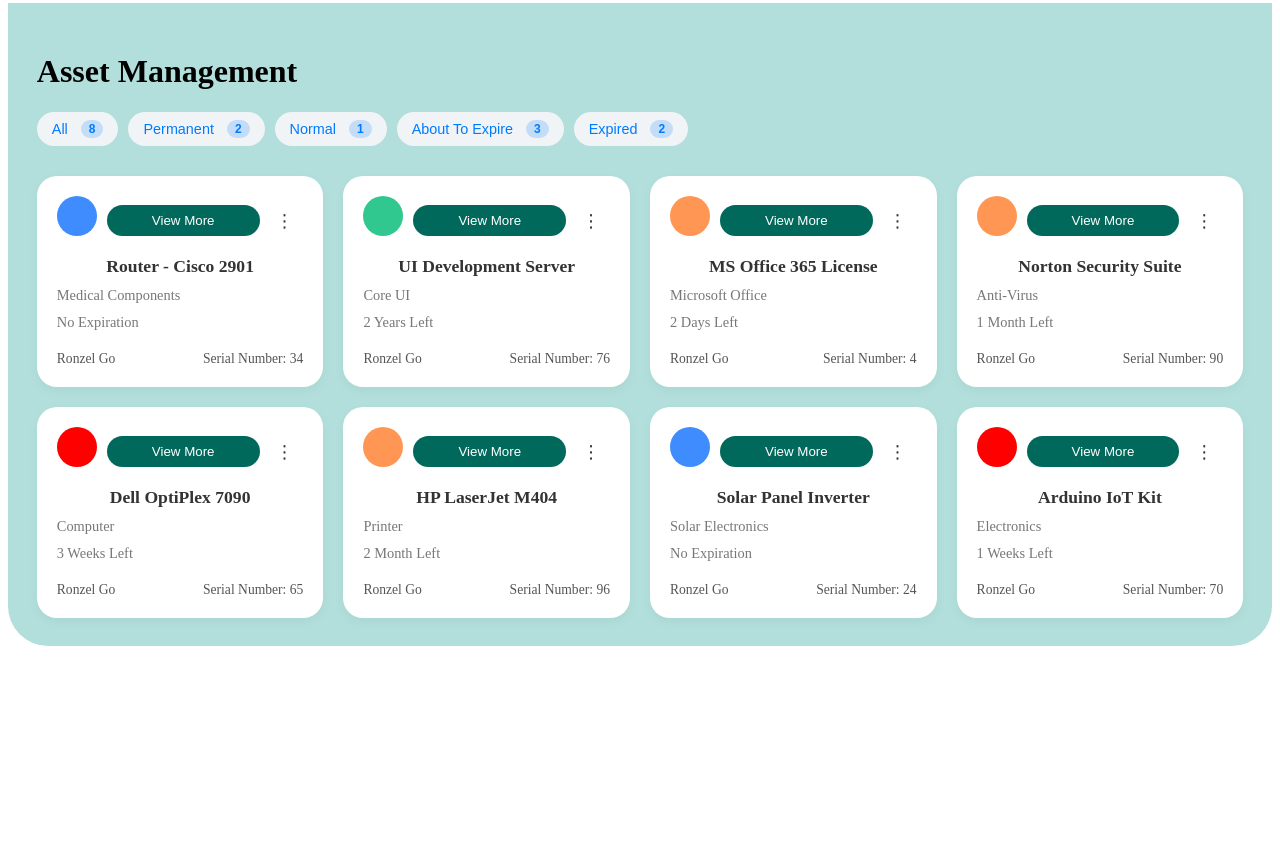
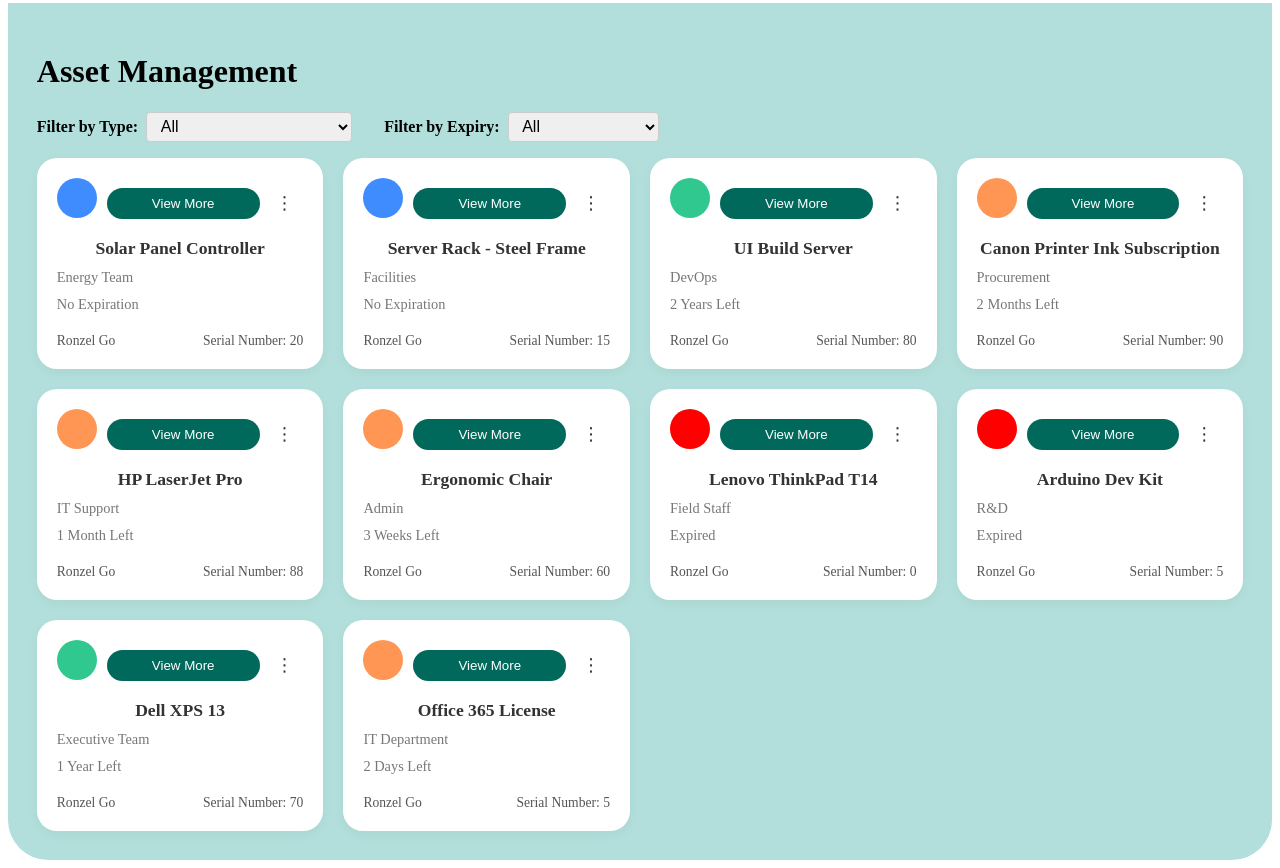
Before and after one commit to Irohavenot/DOH-TRC-System, a React (Vite) app: page /assets in a window 1280 px wide. Before the commit the page ends 800 px from the top, so only its background shows below. Built offline with nearby package versions, Linux system fonts and the light colour scheme.

Commit message:
New Updates sa Dashboard

```diff
--- a/src/assets/assetmanagement.css
+++ b/src/assets/assetmanagement.css
@@ -302,25 +302,34 @@
     transition: background 0.2s, color 0.2s;
   }
 
-  .filter-tabs button span {
-    background: #007aff30; /* Light blue badge background */
-    color: #007aff;
-    padding: 2px 8px;
-    border-radius: 12px;
-    font-size: 0.75rem;
-    font-weight: bold;
-    transition: background 0.2s, color 0.2s;
-  }
+.filter-dropdowns {
+  display: flex;
+  gap: 1rem;
+  margin-bottom: 1rem;
+}
 
-  .filter-tabs button:hover {
-    background: #1876db;
-    color: white;
-  }
+.filter-dropdowns {
+  display: flex;
+  gap: 2rem; /* space between filter blocks */
+  align-items: center;
+  margin-bottom: 1rem;
+}
 
-  .filter-tabs button:hover span {
-    background: white;
-    color: #007aff;
-  }
+.filter-dropdowns label {
+  display: flex;
+  align-items: center;
+  font-weight: bold;
+  gap: 0.5rem; /* space between label text and dropdown */
+}
+
+.filter-dropdowns select {
+  padding: 0.3rem 0.6rem;
+  border-radius: 4px;
+  border: 1px solid #ccc;
+  font-size: 1rem;
+  cursor: pointer;
+}
+
 
   .cards-grid {
   grid-template-columns: repeat(auto-fill, minmax(240px, 1fr));
--- a/src/components/assetmanagement/AssetManagement.tsx
+++ b/src/components/assetmanagement/AssetManagement.tsx
@@ -3,12 +3,11 @@
 import '@fortawesome/fontawesome-free/css/all.min.css';
 
 const AssetManagement = () => {
+  type ExpiryFilter = 'all' | 'permanent' | 'normal' | 'aboutToExpire' | 'expired';
+  type TypeFilter = 'all' | 'desktop' | 'printer' | 'server' | 'furniture' | 'consumable' | 'other';
 
-
-  const [filter, setFilter] = useState<'all' | 'permanent' | 'normal' | 'aboutToExpire' | 'expired'>('all');
-
-
-
+  const [expiryFilter, setExpiryFilter] = useState<ExpiryFilter>('all');
+  const [typeFilter, setTypeFilter] = useState<TypeFilter>('all');
 
   interface Card {
     title: string;
@@ -16,123 +15,94 @@
     timeLeft: string;
     progress: number;
     iconClass: string;
+    type: TypeFilter;
   }
+
 const [cards, setCards] = useState<Card[]>([
-    { title: "Router - Cisco 2901", team: "Medical Components", timeLeft: "No Expiration", progress: 34, iconClass: "icon-blue" },
-    { title: "UI Development Server", team: "Core UI", timeLeft: "2 Years Left", progress: 76, iconClass: "icon-green" },
-    { title: "MS Office 365 License", team: "Microsoft Office", timeLeft: "2 Days Left", progress: 4, iconClass: "icon-orange" },
-    { title: "Norton Security Suite", team: "Anti-Virus", timeLeft: "1 Month Left", progress: 90, iconClass: "icon-orange" },
-    { title: "Dell OptiPlex 7090", team: "Computer", timeLeft: "3 Weeks Left", progress: 65, iconClass: "icon-red" },
-    { title: "HP LaserJet M404", team: "Printer", timeLeft: "2 Month Left", progress: 96, iconClass: "icon-orange" },
-    { title: "Solar Panel Inverter", team: "Solar Electronics", timeLeft: "No Expiration", progress: 24, iconClass: "icon-blue" },
-    { title: "Arduino IoT Kit", team: "Electronics", timeLeft: "1 Weeks Left", progress: 70, iconClass: "icon-red" },
+
+  { title: "Solar Panel Controller", team: "Energy Team", timeLeft: "No Expiration", progress: 20, iconClass: "icon-blue", type: 'other' },
+  { title: "Server Rack - Steel Frame", team: "Facilities", timeLeft: "No Expiration", progress: 15, iconClass: "icon-blue", type: 'furniture' },
+  { title: "UI Build Server", team: "DevOps", timeLeft: "2 Years Left", progress: 80, iconClass: "icon-green", type: 'server' },
+  { title: "Canon Printer Ink Subscription", team: "Procurement", timeLeft: "2 Months Left", progress: 90, iconClass: "icon-orange", type: 'consumable' },
+  { title: "HP LaserJet Pro", team: "IT Support", timeLeft: "1 Month Left", progress: 88, iconClass: "icon-orange", type: 'printer' },
+  { title: "Ergonomic Chair", team: "Admin", timeLeft: "3 Weeks Left", progress: 60, iconClass: "icon-orange", type: 'furniture' },
+  { title: "Lenovo ThinkPad T14", team: "Field Staff", timeLeft: "Expired", progress: 0, iconClass: "icon-red", type: 'desktop' },
+  { title: "Arduino Dev Kit", team: "R&D", timeLeft: "Expired", progress: 5, iconClass: "icon-red", type: 'other' },
+  { title: "Dell XPS 13", team: "Executive Team", timeLeft: "1 Year Left", progress: 70, iconClass: "icon-green", type: 'desktop' },
+  { title: "Office 365 License", team: "IT Department", timeLeft: "2 Days Left", progress: 5, iconClass: "icon-orange", type: 'consumable' },
 ]);
 
+
   const filteredCards = cards.filter((card) => {
-    switch (filter) {
-      case 'permanent':
-        return card.iconClass === 'icon-blue';
-      case 'normal':
-        return card.iconClass === 'icon-green';
-      case 'aboutToExpire':
-        return card.iconClass === 'icon-orange';
-      case 'expired':
-        return card.iconClass === 'icon-red';
-      default:
-        return true;
+    const matchesExpiry = (() => {
+      switch (expiryFilter) {
+        case 'permanent': return card.iconClass === 'icon-blue';
+        case 'normal': return card.iconClass === 'icon-green';
+        case 'aboutToExpire': return card.iconClass === 'icon-orange';
+        case 'expired': return card.iconClass === 'icon-red';
+        default: return true;
       }
+    })();
+
+    const matchesType = typeFilter === 'all' || card.type === typeFilter;
+
+    return matchesExpiry && matchesType;
   });
 
-
-
-
-
-
-
-
-
-
-
-
-
-  const [selectedCard, setSelectedCard] = React.useState<Card | null>(null);
+  const [selectedCard, setSelectedCard] = useState<Card | null>(null);
   const [openCardOptionsId, setOpenCardOptionsId] = useState<number | null>(null);
 
-  const handleViewMore = (card: Card) => {
-    setSelectedCard(card);
-  };
-
-  const handleCloseModal = () => {
-    setSelectedCard(null);
-  };
-
-
-
-
-
+  const handleViewMore = (card: Card) => setSelectedCard(card);
+  const handleCloseModal = () => setSelectedCard(null);
   const handleCardOptionsToggle = (index: number) => {
     setOpenCardOptionsId(prev => (prev === index ? null : index));
   };
-
   const handleDeleteCard = (index: number) => {
     setCards(prev => prev.filter((_, i) => i !== index));
-    setOpenCardOptionsId(null); // Close the menu after deleting
+    setOpenCardOptionsId(null);
   };
-
   const handleEditCard = (index: number) => {
     console.log(`Editing card at index ${index}`);
-    // Add your edit logic here (e.g., open a modal to edit the card details)
-    setOpenCardOptionsId(null); // Close the menu after clicking edit
+    setOpenCardOptionsId(null);
   };
 
   return (
-
     <div className="content-here">
-
       {selectedCard && (
         <div className="modal-backdrop" onClick={handleCloseModal}>
           <div className="modal" onClick={(e) => e.stopPropagation()}>
-            <div className="modal-image">
-              <img src="printer.jpg" alt="Asset" />
-            </div>
-            <div className="modal-details">
-              <h2>Asset Details</h2>
-              <table className="modal-table">
-                <thead>
-                  <tr>
-                    <th>Attribute</th>
-                    <th>Details</th>
-                  </tr>
-                </thead>
-                <tbody>
-                  <tr><td><strong>Asset ID:</strong></td><td>12345</td></tr>
-                  <tr><td><strong>Asset Name:</strong></td><td>{selectedCard.title}</td></tr>
-                  <tr><td><strong>Category:</strong></td><td>Laptop</td></tr>
-                  <tr><td><strong>Status:</strong></td><td>Active</td></tr>
-                  <tr><td><strong>Assigned Personnel:</strong></td><td>John Doe</td></tr>
-                  <tr><td><strong>Purchase Date:</strong></td><td>2023-04-21</td></tr>
-                  <tr><td><strong>Serial Number:</strong></td><td>SN123456</td></tr>
-                  <tr><td><strong>License Type:</strong></td><td>OEM</td></tr>
-                  <tr><td><strong>Expiration Date:</strong></td><td>2025-04-21</td></tr>
-                </tbody>
-              </table>
-
-              <div className="buttons-container">
-                <button className="close-btn" onClick={handleCloseModal}>Close</button>
-                <button className="edits-button">Edit</button>
-              </div>
-            </div>
+            {/* Modal Content */}
           </div>
         </div>
       )}
 
       <h1>Asset Management</h1>
-                <div className="filter-tabs">
-                  <button onClick={() => setFilter('all')}>All <span>{cards.length}</span></button>
-                  <button onClick={() => setFilter('permanent')}>Permanent <span>2</span></button>
-                  <button onClick={() => setFilter('normal')}>Normal <span>1</span></button>
-                  <button onClick={() => setFilter('aboutToExpire')}>About To Expire <span>3</span></button>
-                  <button onClick={() => setFilter('expired')}>Expired <span>2</span></button>
+
+      {/* Dropdown Filters */}
+      <div className="filter-dropdowns">
+        <label>
+          Filter by Type:
+          <select value={typeFilter} onChange={(e) => setTypeFilter(e.target.value as TypeFilter)}>
+            <option value="all">All</option>
+            <option value="desktop">Desktop and Laptops</option>
+            <option value="printer">Printers</option>
+            <option value="server">Servers</option>
+            <option value="furniture">Furnitures and Fixtures</option>
+            <option value="consumable">Consumables</option>
+            <option value="other">Other Devices</option>
+          </select>
+        </label>
+
+        <label>
+          Filter by Expiry:
+          <select value={expiryFilter} onChange={(e) => setExpiryFilter(e.target.value as ExpiryFilter)}>
+            <option value="all">All</option>
+            <option value="permanent">Permanent</option>
+            <option value="normal">Normal</option>
+            <option value="aboutToExpire">About to Expire</option>
+            <option value="expired">Expired</option>
+          </select>
+        </label>
       </div>
 
       <div className="cards-grid">
@@ -141,14 +111,10 @@
             <div className="card-top">
               <div className="card-top-left">
                 <div className={`card-icon ${card.iconClass}`}></div>
-                          <button className="view-more-btn" onClick={() => handleViewMore(card)}>
-                            View More
-                          </button>
+                <button className="view-more-btn" onClick={() => handleViewMore(card)}>View More</button>
               </div>
               <div className="card-options">
-                          <button className="options-btn" onClick={() => handleCardOptionsToggle(index)}>
-                            ⋮
-                          </button>
+                <button className="options-btn" onClick={() => handleCardOptionsToggle(index)}>⋮</button>
                 {openCardOptionsId === index && (
                   <div className="card-options-menu">
                     <button className="edit-btn" onClick={() => handleEditCard(index)}>
@@ -171,17 +137,7 @@
           </div>
         ))}
       </div>
-
-
-
-
     </div>
-
-
-
-
-
-
   );
 };
 
--- a/src/components/assetmanagement/Dashboard.tsx
+++ b/src/components/assetmanagement/Dashboard.tsx
@@ -220,6 +220,9 @@
                 />
               </div>
             )}
+            {(currentView === 'dashboard') && (
+              <h2 className="asset-overview-heading">Dashboard Overview</h2>
+            )}
             {(currentView !== 'reports' && currentView !== 'assets') && (
               <div className="search-placeholder" style={{ width: '250px' }}></div>
             )}
@@ -353,24 +356,6 @@
 
 
   {/* ===== Furniture / Fixtures Table ===== */}
-  <div className="table-cards table2-card">
-    <h3>Furnitures / Fixtures</h3>
-    <table>
-      <thead>
-        <tr>
-          <th>Property #</th><th>Type</th><th>Program</th><th>Repaired</th>
-        </tr>
-      </thead>
-      <tbody>
-        {dashboardData.furnituresFixtures.map((row, i) => (
-          <tr key={i}>
-            <td>{row.property}</td><td>{row.type}</td>
-            <td>{row.program}</td><td>{row.repaired}</td>
-          </tr>
-        ))}
-      </tbody>
-    </table>
-  </div>
 
   <div className="table-cards table3-card">
   <h3>People</h3>
@@ -410,7 +395,24 @@
 </div>
 
 </div>
-
+  <div className="table-cards table2-card">
+    <h3>Furnitures / Fixtures</h3>
+    <table>
+      <thead>
+        <tr>
+          <th>Property #</th><th>Type</th><th>Program</th><th>Repaired</th>
+        </tr>
+      </thead>
+      <tbody>
+        {dashboardData.furnituresFixtures.map((row, i) => (
+          <tr key={i}>
+            <td>{row.property}</td><td>{row.type}</td>
+            <td>{row.program}</td><td>{row.repaired}</td>
+          </tr>
+        ))}
+      </tbody>
+    </table>
+  </div>
 
 
  {/* ===== New-Item Cards ===== */}
--- a/src/components/assetmanagement/PersonnelDashboard.tsx
+++ b/src/components/assetmanagement/PersonnelDashboard.tsx
@@ -7,6 +7,7 @@
 import { Link } from 'react-router-dom';
 import '@fortawesome/fontawesome-free/css/all.min.css';
 import { FaHistory } from 'react-icons/fa';
+import { Package } from 'lucide-react';
 
 const PersonnelDashboard = () => {
   const [currentView, setCurrentView] = useState<'dashboard' | 'qr' | 'generate' | 'reports' | 'reports-analytics' | 'profile' | 'history'>('dashboard'  );
@@ -271,8 +272,8 @@
                 setActiveView('dashboard');
               }}
             >
-              <img src="/layout.png" alt="Dashboard" className="menu-icon" />
-              <span>Dashboard</span>
+              <Package className="menu-icon" color="black"  />
+              <span>Asset Management</span>
             </Link>
 
 
--- /dev/null
+++ b/src/components/assetmanagement/newfolder.tsx
@@ -0,0 +1,2 @@
+//Cnacer
+//New Changes
```
Lines whose indentation alone changed are shown as unchanged.
